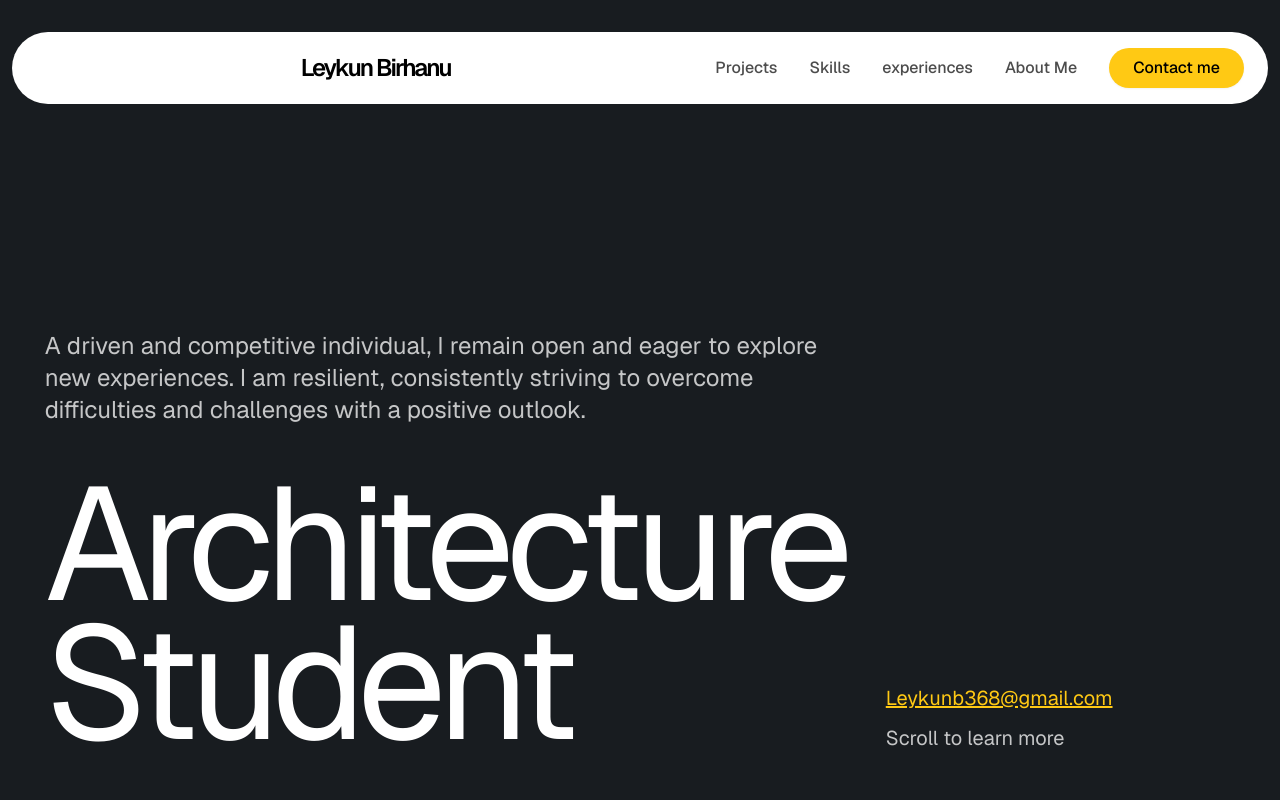
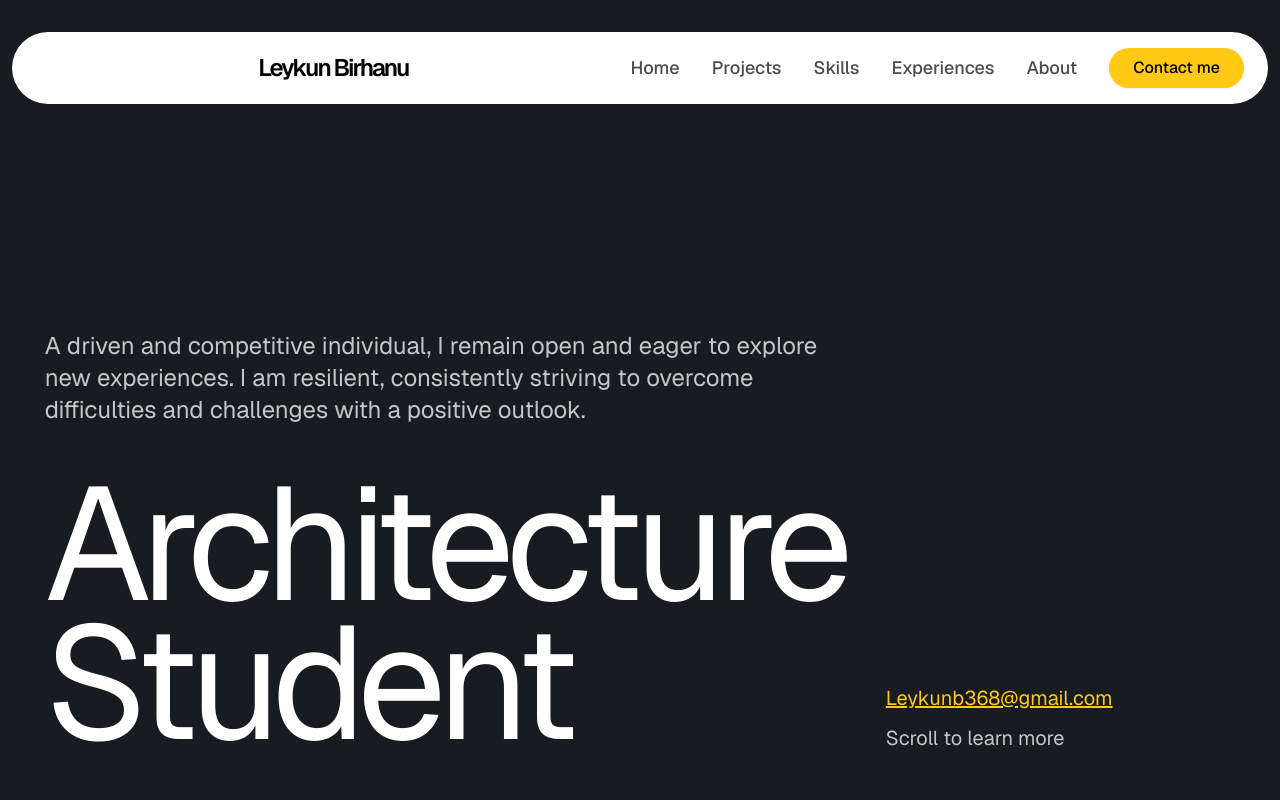
Before and after one commit to leykunbrhnu/leykun_portfolio_website, a Next.js app: page / in a window 1280 px wide. Shown: the top 800 px of the page. Built offline with nearby package versions, Linux system fonts and the light colour scheme.

Commit message:
finalized the ui

```diff
--- a/components/sections/hero.jsx
+++ b/components/sections/hero.jsx
@@ -1,7 +1,7 @@
 const Hero = () => {
   return (
     <div
-      id="#hero"
+      id="hero"
       className="flex items-end justify-between h-screen pb-12 lg:space-x-10 flex-col lg:flex-row">
       <div className="flex flex-col flex-[8] space-y-12 lg:flex-[2] justify-end pb-24 lg:pb-0">
         <p className="text-xl opacity-75 lg:text-2xl">A driven and competitive individual, I remain open and eager to explore new experiences. I am resilient, consistently striving to overcome difficulties and challenges with a positive outlook.</p>
--- a/components/sections/nav-menu.jsx
+++ b/components/sections/nav-menu.jsx
@@ -4,6 +4,7 @@ import { Menu } from "lucide-react"
 
 import { Button } from "@/components/ui/button"
 import { Sheet, SheetContent, SheetTrigger } from "@/components/ui/sheet"
+import { NAV_LINKS } from "@/constants/data"
 
 export default function NavMenu() {
   return (
@@ -15,18 +16,13 @@ export default function NavMenu() {
 
         {/* Desktop Navigation */}
         <nav className="hidden md:flex items-center space-x-8">
-          <Link href="#projects" className="font-medium text-black/70 transition-colors hover:text-black">
-            Projects
-          </Link>
-          <Link href="#skills" className="font-medium text-black/70 transition-colors hover:text-black">
-            Skills
-          </Link>
-          <Link href="#experiences" className="font-medium text-black/70 transition-colors hover:text-black">
-            experiences
-          </Link>
-          <Link href="#about" className="font-medium text-black/70 transition-colors hover:text-black">
-            About Me
-          </Link>
+          {
+            NAV_LINKS.map((link, index) => (
+              <Link href={link.href} key={index} className="text-lg font-medium text-black/70 transition-colors hover:text-black">
+                {link.name}
+              </Link>
+            ))
+          }
 
           <Link href={'mailto:Leykunb368@gmail.com'}>
             <Button variant="secondary" size='sm' className="rounded-full px-6 bg-[#ffc914] text-black hover:bg-white/90">
--- a/constants/data.js
+++ b/constants/data.js
@@ -1,3 +1,33 @@
+// projects, skills, experiences, about
+
+export const NAV_LINKS = [
+    {
+        id: 0,
+        name: "Home",
+        href: "#hero"
+    },
+    {
+        id: 1,
+        name: "Projects",
+        href: "#projects"
+    },
+    {
+        id: 2,
+        name: "Skills",
+        href: "#skills"
+    },
+    {
+        id: 3,
+        name: "Experiences",
+        href: "#experiences"
+    },
+    {
+        id: 4,
+        name: "About",
+        href: "#about"
+    }
+]
+
 export const PROJECTS = [
     {
         id: "",
```
